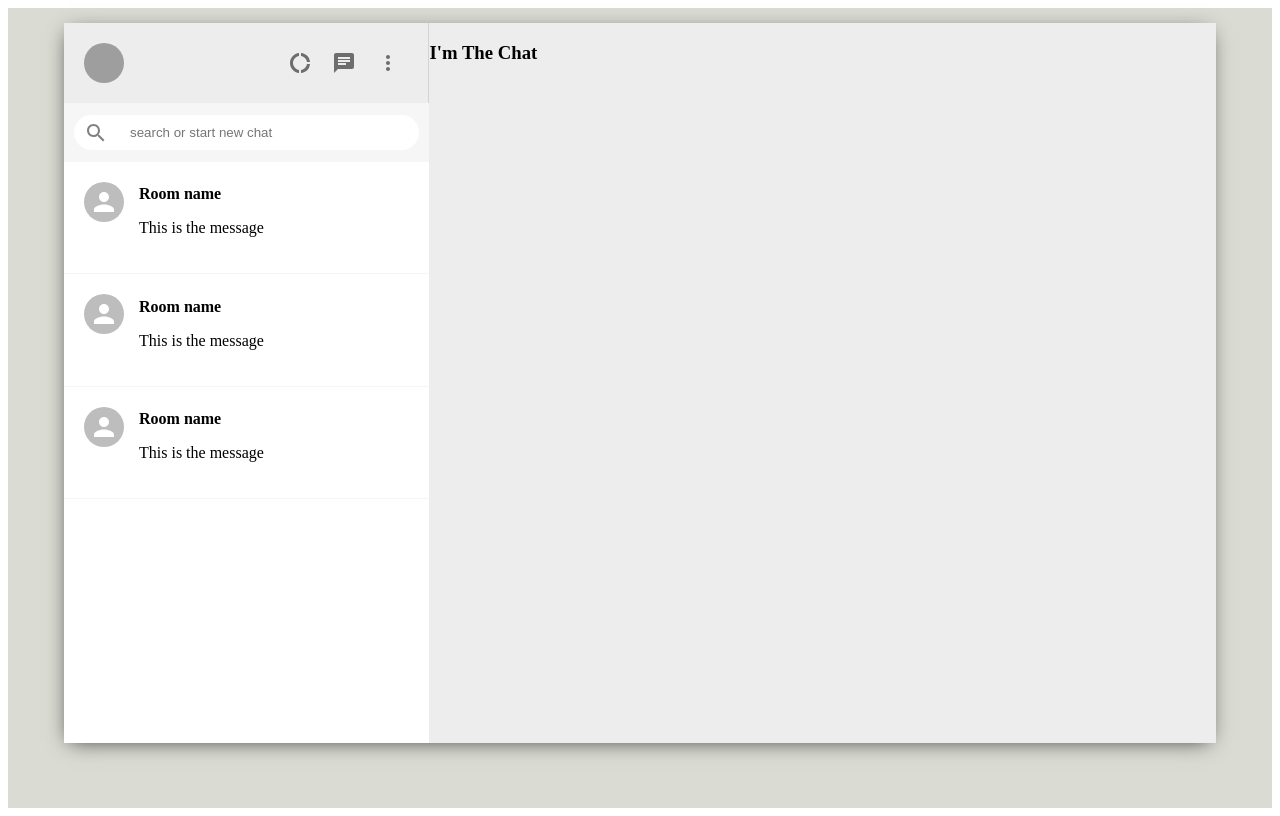
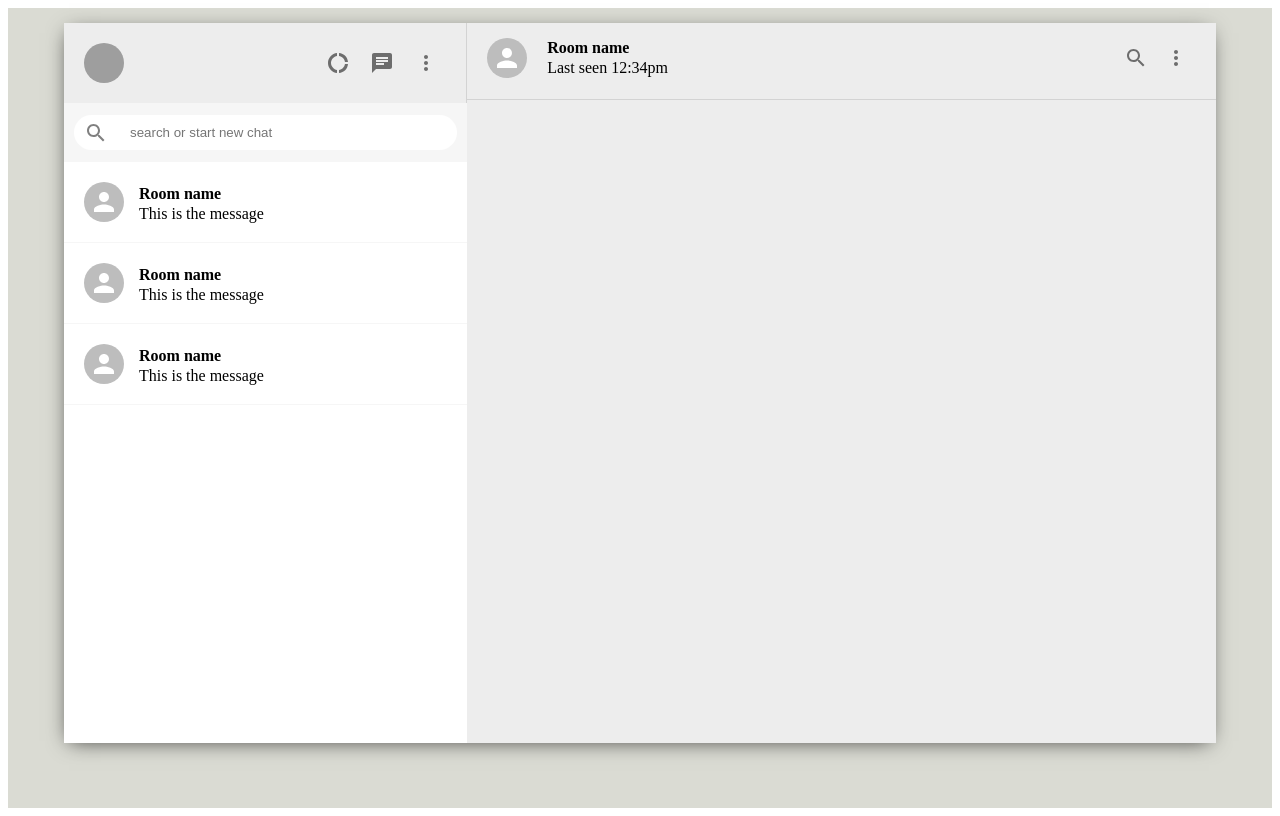
Before and after one commit to NnajiChimuanya/whatsapp_clone, a React (Create React App) app: page / in a window 1280 px wide. Built offline with nearby package versions, Linux system fonts and the light colour scheme; grey boxes are pictures that could not be loaded.

Commit message:
removed the scrollbar from the sidebar-chats

```diff
--- a/src/components/chat/Chat.js
+++ b/src/components/chat/Chat.js
@@ -1,10 +1,31 @@
 import React from 'react';
 import "./chat.css"
+import SeearchIcon from '@mui/icons-material/Search'
+import MoreVertIcon from '@mui/icons-material/MoreVert';
+import { IconButton, Avatar } from '@mui/material';
 
 export default function Chat() {
   return (
-<div className='chat'>
-       <h3> I'm The Chat</h3>
-   </div>
+    <div className='chat'>
+      <div className='chat-header'>
+        < Avatar />
+
+        <div className='chat-header-info'>
+          <h3> Room name</h3>
+          <p> Last seen 12:34pm</p>
+        </div>
+
+        <div className='chat-header-right'>
+          < IconButton>
+            < SeearchIcon />
+          </IconButton>
+
+          <IconButton>
+            < MoreVertIcon />
+          </IconButton>
+
+        </div>
+      </div>
+    </div>
   );
 }
--- a/src/components/chat/chat.css
+++ b/src/components/chat/chat.css
@@ -1,5 +1,28 @@
-.chatr {
+.chat {
     display: flex;
     flex-direction: column;
     flex: 0.65;
 }
+
+.chat-header {
+    display: flex;
+    align-items: center;
+    border-bottom: 1px solid lightgray;
+   padding: 0px 20px 6px 20px;
+   margin-top: 0px;
+}
+
+.chat-header-info {
+    flex: 1;
+    padding-left: 20px;
+    margin-top: 0px;
+}
+
+.chat-header-info > h3 {
+    font-size: 16px;
+    margin-bottom: 2px;
+}
+.chat-header-info > p {
+    margin-top: 0px;
+    font-size: 16px;
+}
--- a/src/components/sidebar/sidebar.css
+++ b/src/components/sidebar/sidebar.css
@@ -56,3 +56,7 @@
     overflow: scroll;
     flex: 1;
 }
+
+.sidebar-chats::-webkit-scrollbar {
+    display: none;
+  }
--- a/src/components/sidebar/sidebarchat.css
+++ b/src/components/sidebar/sidebarchat.css
@@ -3,6 +3,7 @@
     padding: 20px;
     cursor: pointer;
     border-bottom: 1px solid #f6f6f6;
+    height: 40px;
 }
 
 .sidebar-chat:hover {
@@ -17,5 +18,10 @@
 
 .sidebar-chat-info > h2 {
     font-size: 16px;
-    margin-bottom: 8px;
+    margin-bottom: 2px;
 }
+
+.sidebar-chat-info > p {
+    font-size: 16px;
+    margin-top: 0px;
+}
```
